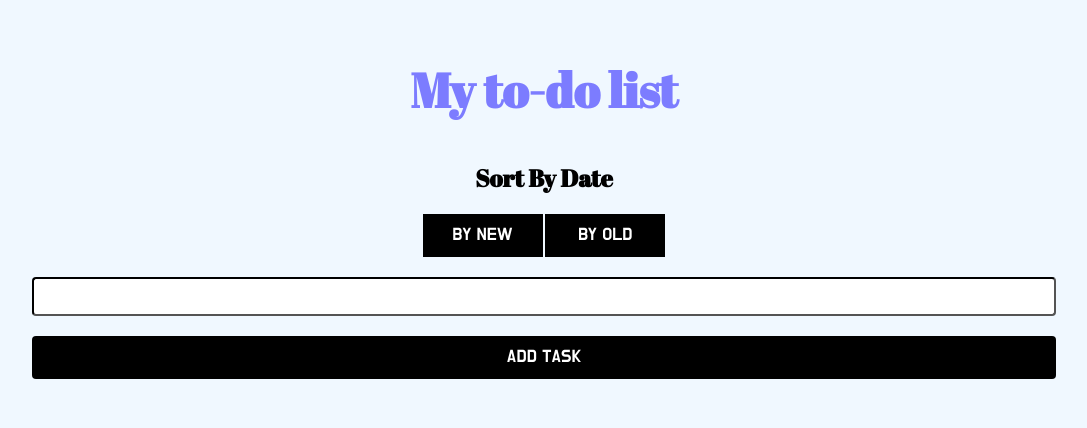
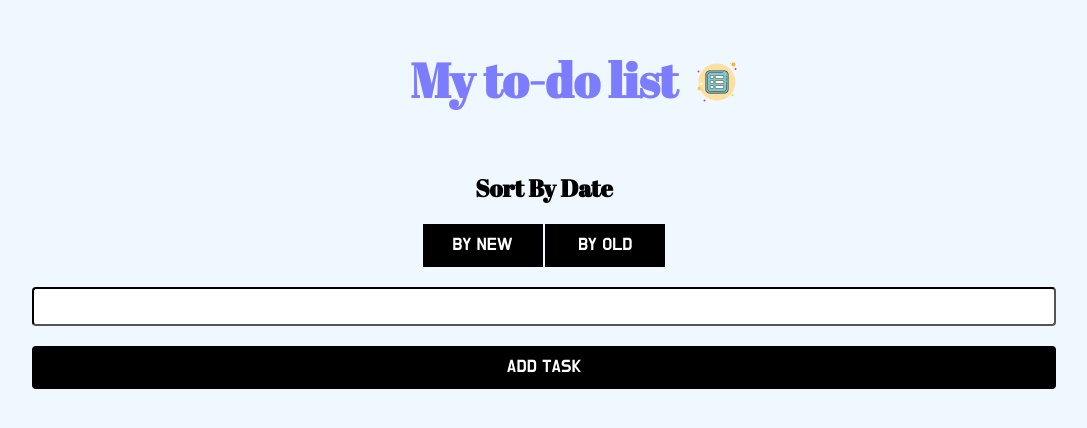
Before and after one commit to vikulchik/todo-list-javascript, a plain HTML site: page index.html in a window 1280 px wide. Shown: the part 192-620 px from the top of the page, without its empty margins (96-1183 px from the left). Drawn offline with Linux system fonts and the light colour scheme.

Commit message:
added icon for main title

```diff
--- a/css/style.css
+++ b/css/style.css
@@ -22,12 +22,25 @@ body {
 .todo-list {
     width: 80%;
     padding: 10px;
+    text-align: center;
 }
 
 .todo-list__title {
     font-size: 3rem;
     text-align: center;
     color: #7c7cff;
+    position: relative;
+    display: inline-block;
+}
+
+.todo-list__title:after {
+    position: absolute;
+    content: '';
+    background: url("../img/icon-list.png") no-repeat 0 0;
+    right: -64px;
+    top: 10px;
+    width: 50px;
+    height: 50px;
 }
 
 .add-todos__field {
@@ -80,6 +93,7 @@ body {
 
 .my-todo-list__title {
     width: 60%;
+    text-align: left;
 }
 
 .sort-section {
```
Also changed, not shown: index.html (+0 -2 lines), img/icon-list.png (added).
